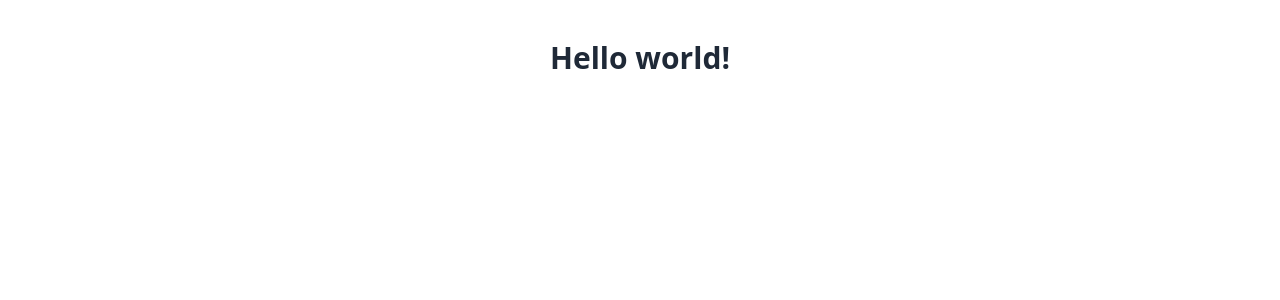
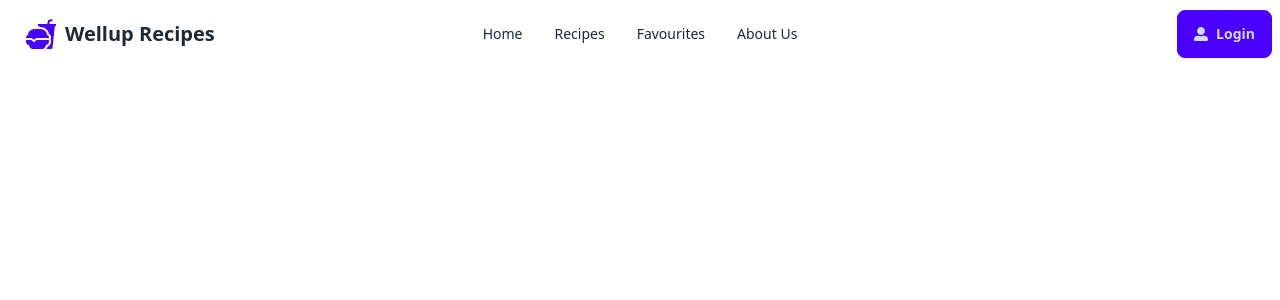
Before and after one commit to UpalBarua/wellup-recipes, a React (Vite) app: page / in a window 1280 px wide. Shown: the top 300 px of the page. Built offline with nearby package versions, Linux system fonts and the light colour scheme.

Commit message:
added the navbar

```diff
--- a/package.json
+++ b/package.json
@@ -12,6 +12,7 @@
   "dependencies": {
     "react": "^18.3.1",
     "react-dom": "^18.3.1",
+    "react-icons": "^5.3.0",
     "react-router-dom": "^6.27.0"
   },
   "devDependencies": {
--- /dev/null
+++ b/src/components/Navbar.jsx
@@ -0,0 +1,72 @@
+import React from "react";
+import { IoFastFoodSharp } from "react-icons/io5";
+import { FaUserAlt } from "react-icons/fa";
+
+export default function Navbar() {
+  return (
+    <div className="navbar bg-base-100 container mx-auto">
+      <div className="navbar-start">
+        <div className="dropdown">
+          <div tabIndex={0} role="button" className="btn btn-ghost lg:hidden">
+            <svg
+              xmlns="http://www.w3.org/2000/svg"
+              className="h-5 w-5"
+              fill="none"
+              viewBox="0 0 24 24"
+              stroke="currentColor"
+            >
+              <path
+                strokeLinecap="round"
+                strokeLinejoin="round"
+                strokeWidth="2"
+                d="M4 6h16M4 12h8m-8 6h16"
+              />
+            </svg>
+          </div>
+          <ul
+            tabIndex={0}
+            className="menu menu-sm dropdown-content bg-base-100 rounded-box z-[1] mt-3 w-52 p-2 shadow"
+          >
+            <li>
+              <a>Home</a>
+            </li>
+            <li>
+              <a>Recipes</a>
+            </li>
+            <li>
+              <a>Favourites</a>
+            </li>
+            <li>
+              <a>About Us</a>
+            </li>
+          </ul>
+        </div>
+        <a className="btn btn-ghost text-xl">
+          <IoFastFoodSharp className="text-primary size-8" /> Wellup Recipes
+        </a>
+      </div>
+      <div className="navbar-center hidden lg:flex">
+        <ul className="menu menu-horizontal px-1">
+          <li>
+            <a>Home</a>
+          </li>
+          <li>
+            <a>Recipes</a>
+          </li>
+          <li>
+            <a>Favourites</a>
+          </li>
+          <li>
+            <a>About Us</a>
+          </li>
+        </ul>
+      </div>
+      <div className="navbar-end">
+        <a className="btn btn-primary">
+          <FaUserAlt />
+          Login
+        </a>
+      </div>
+    </div>
+  );
+}
--- a/src/main.jsx
+++ b/src/main.jsx
@@ -3,12 +3,12 @@
 import { createBrowserRouter, RouterProvider } from "react-router-dom";
 import "./index.css";
 
+import Home from "./pages/Home";
+
 const router = createBrowserRouter([
   {
     path: "/",
-    element: (
-      <div className="text-3xl font-bold text-center py-10">Hello world!</div>
-    ),
+    element: <Home />,
   },
 ]);
 
--- /dev/null
+++ b/src/pages/Home.jsx
@@ -0,0 +1,9 @@
+import Navbar from "../components/Navbar";
+
+export default function Home() {
+  return (
+    <div>
+      <Navbar />
+    </div>
+  );
+}
```
Also changed, not shown: 1 other file (tests, documents, lock files or other folders).
